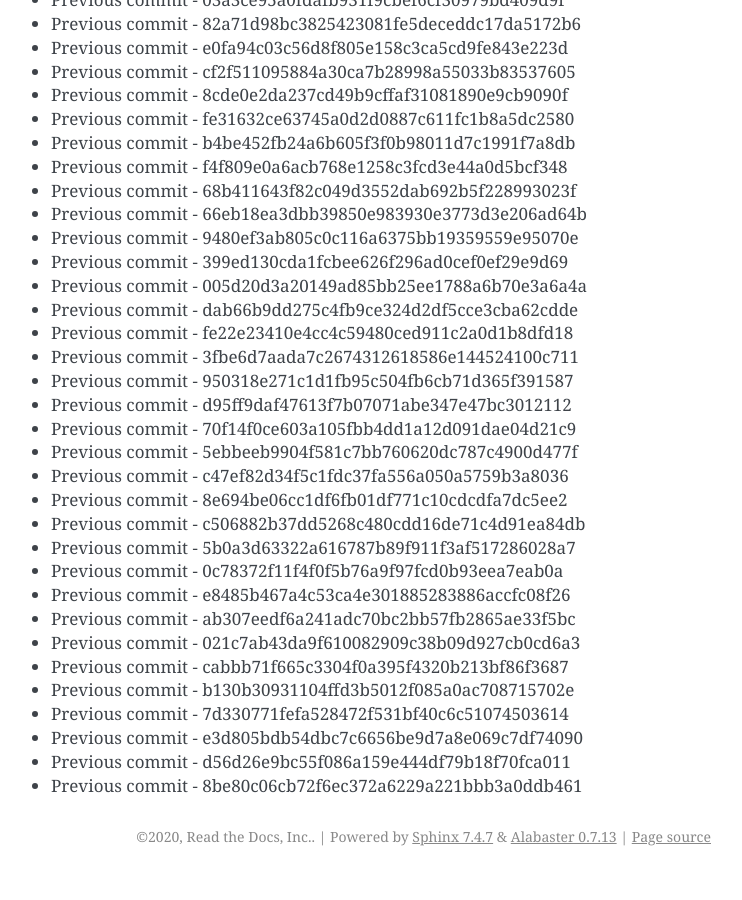
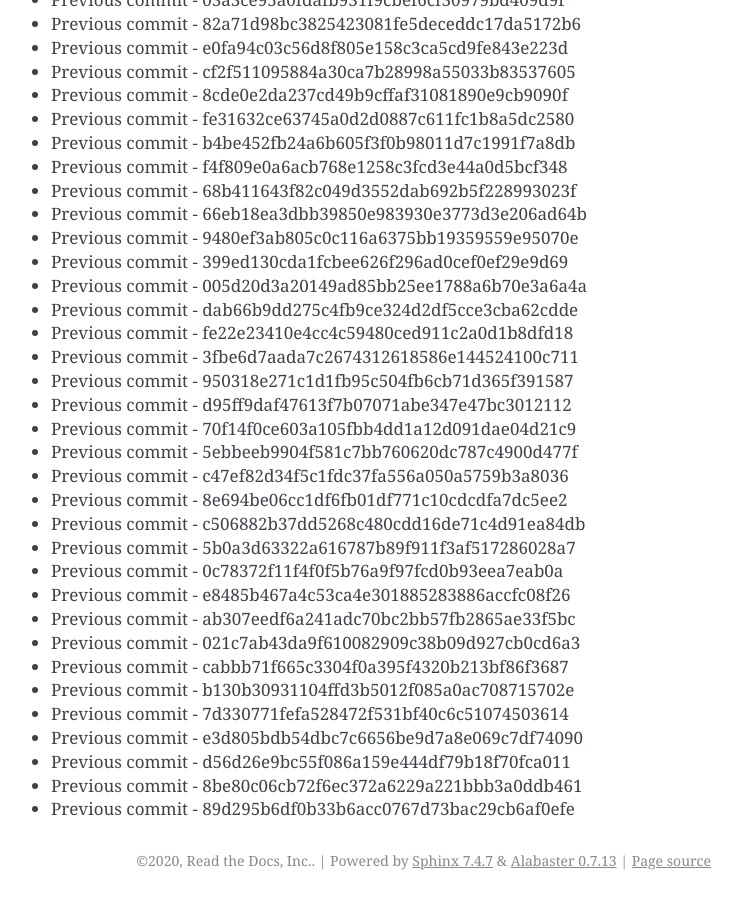
Before and after one commit to readthedocs/rtd-git-stresstest, a Sphinx documentation site: the page built from docs/updates.rst, in a window 1280 px wide and 900 px high, scrolled down 86562 px. Shown: the whole window, without its empty margins (399-1141 px from the left). Built offline with Sphinx 7.4.7, drawn with Linux system fonts in a browser that asks for light colours; before the commit the page ends 87438 px from its top, so only the background shows below that.

Commit message:
Generating commit from previous: 89d295b6df0b33b6acc0767d73bac29cb6af0efe

```diff
--- a/docs/updates.rst
+++ b/docs/updates.rst
@@ -3669,3 +3669,4 @@ It can be tested for any performance characteristics.
 * Previous commit - e3d805bdb54dbc7c6656be9d7a8e069c7df74090
 * Previous commit - d56d26e9bc55f086a159e444df79b18f70fca011
 * Previous commit - 8be80c06cb72f6ec372a6229a221bbb3a0ddb461
+* Previous commit - 89d295b6df0b33b6acc0767d73bac29cb6af0efe
```
